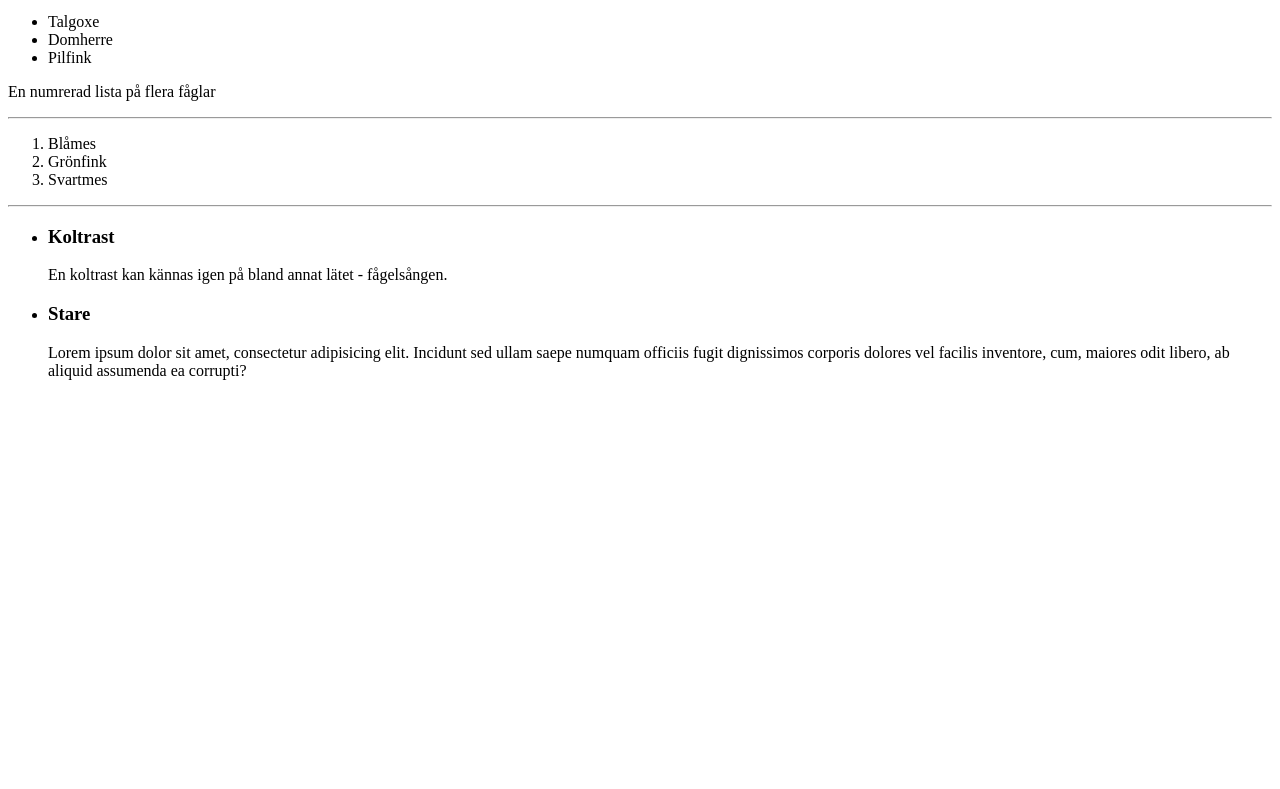
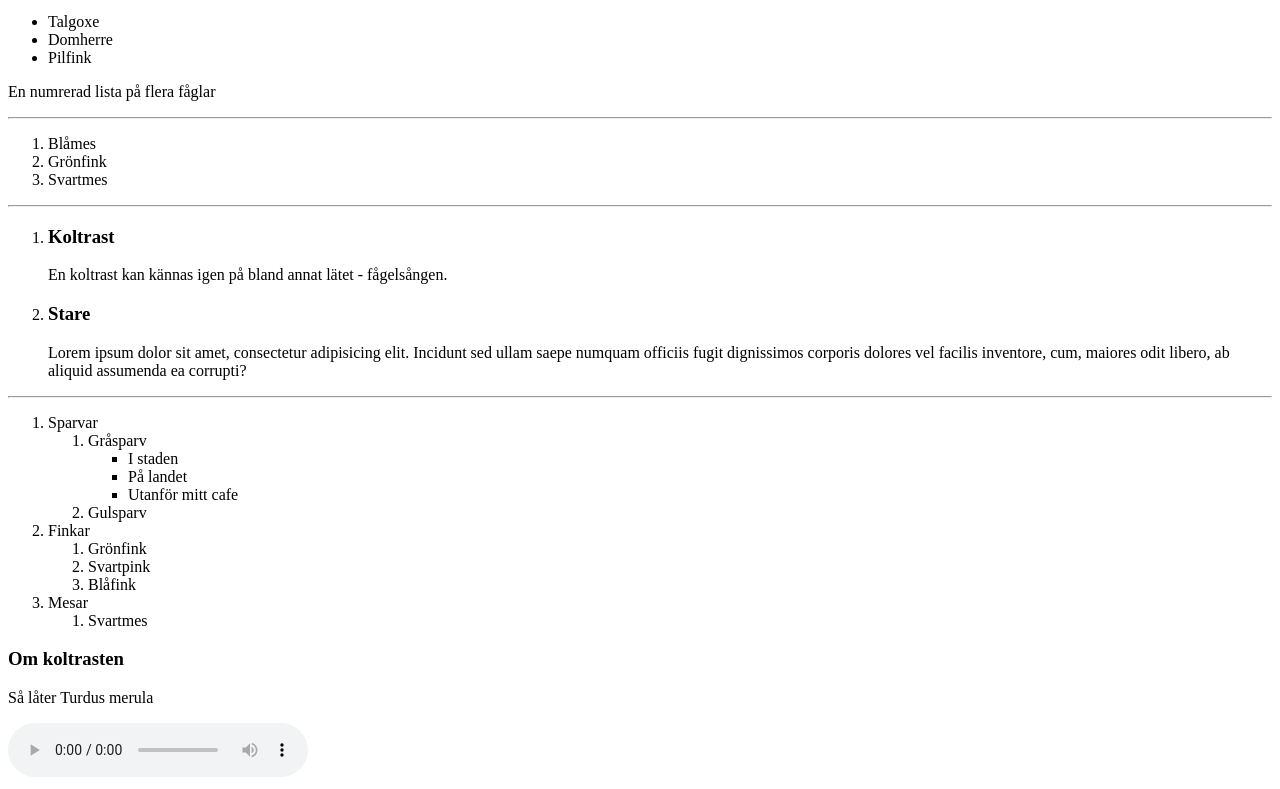
Before and after one commit to glimluk/HTML-intro, a plain HTML site: page index.html in a window 1280 px wide. Shown: the part 101-890 px from the top of the page. Before the commit the page ends 800 px from the top, so only its background shows below. Drawn offline with Linux system fonts and the light colour scheme.

Commit message:
new file

```diff
--- a/index.html
+++ b/index.html
@@ -1,10 +1,12 @@
 <!DOCTYPE html>
 <html lang="en">
+
 <head>
     <meta charset="UTF-8">
     <meta name="viewport" content="width=device-width, initial-scale=1.0">
     <title>Fåglar</title>
 </head>
+
 <body>
 
     <h1>Fåglar</h1>
@@ -33,9 +35,9 @@
 
     <hr>
 
-    <!-- Ibland vill man skapa ett innehåll i en lista som hanterar flera rader... -->
+    <!-- Ibland vill man skapa ett innehåll i en lista som hanterar flera rader av text -->
 
-    <ul>
+    <ol>
         <li>
             <!-- en rubrik -->
             <h3>Koltrast</h3>
@@ -45,19 +47,60 @@
             </p>
         </li>
         <li>
-            <!-- en rubrik -->
             <h3>Stare</h3>
-            <!-- en tillhörande text -->
             <p>
-                Lorem ipsum dolor sit amet, consectetur adipisicing elit. Incidunt sed ullam saepe numquam officiis fugit dignissimos corporis dolores vel facilis inventore, cum, maiores odit libero, ab aliquid assumenda ea corrupti?
+                Lorem ipsum dolor sit amet, consectetur adipisicing elit. Incidunt sed ullam saepe numquam officiis
+                fugit dignissimos corporis dolores vel facilis inventore, cum, maiores odit libero, ab aliquid assumenda
+                ea corrupti?
             </p>
         </li>
+    </ol>
 
-        <!-- OBS! - koda inte så här... (ett ul element måste följas av ett li element...) -->
-        <!-- <h3>
-            <li>En fågel</li>
-        </h3>
-    </ul> -->
+    <!-- en lista kan ha flera olika nivåer -->
+    <!-- se först om ni kan hitta hur man skapa en sådan lista -->
+    <hr>
+
+    <ol>
+        <li>Sparvar
+            <ol>
+                <li>Gråsparv
+                    <ul>
+                        <li>I staden</li>
+                        <li>På landet</li>
+                        <li>Utanför mitt cafe</li>
+                    </ul>
+                </li>
+                <li>Gulsparv</li>
+            </ol>
+        </li>
+        <li>Finkar
+            <ol>
+                <li>Grönfink</li>
+                <li>Svartpink</li>
+                <li>Blåfink</li>
+            </ol>
+        </li>
+        <li>Mesar
+            <ol>
+                <li>Svartmes</li>
+            </ol>
+        </li>
+    </ol>
+
+
+    <!-- lägga till olika typer av medieinnehåll, ex bild, ljud, video -->
+
+    <h3>Om koltrasten</h3>
+    <p>
+        Så låter Turdus merula
+    </p>
+    <!-- ett ljudklipp från en koltrast -->
+    <!-- ett ljud kan spela med elementet audio -->
+    <!-- ett exempel på en relativ sökväg -->
+    <!-- OBS - för att få ´spelkontroller´ till audio elementer anges attributet ´controls´ -->
+    <audio src="audio/Turdus_merula_-_Common_Blackbird_XC541784.mp3" controls></audio>
+
 
 </body>
+
 </html>
```
Also changed, not shown: 1 other file.
